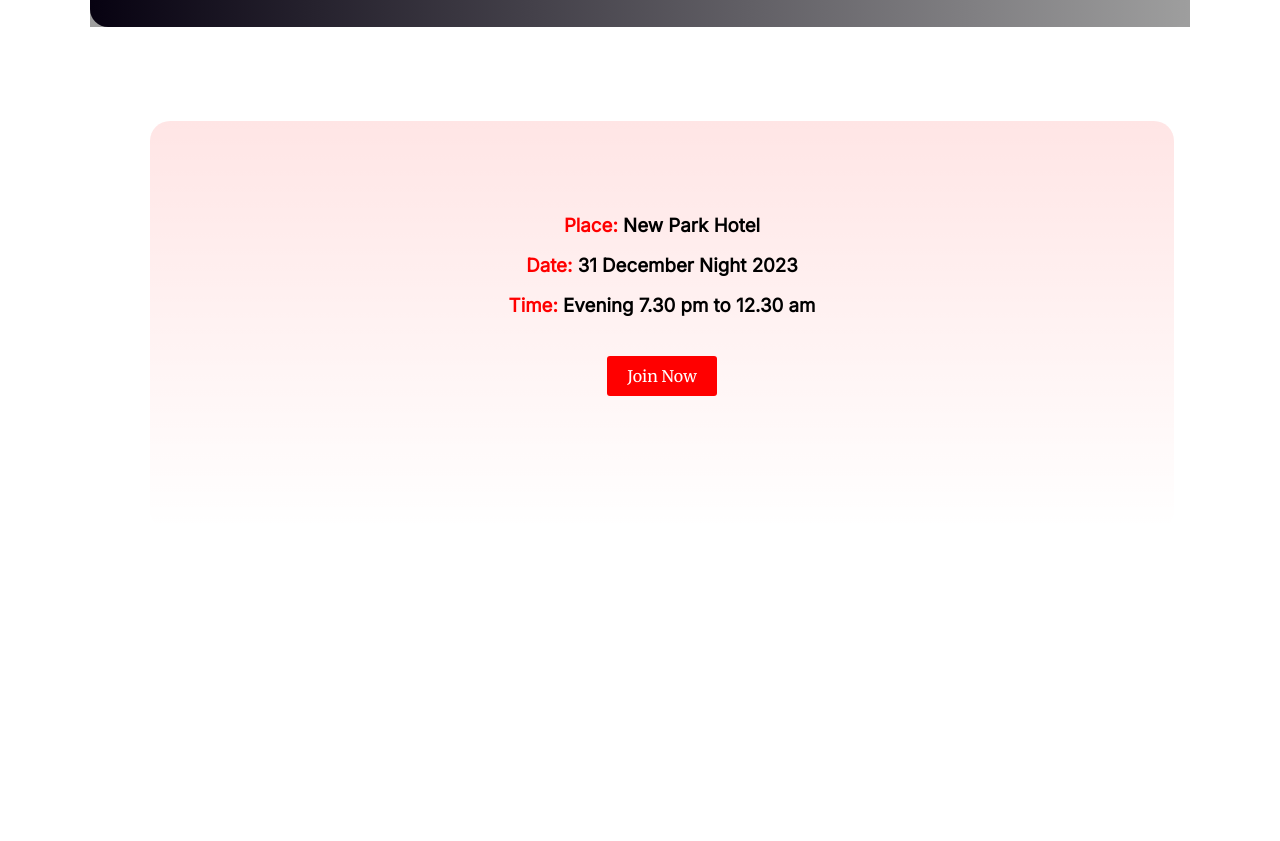
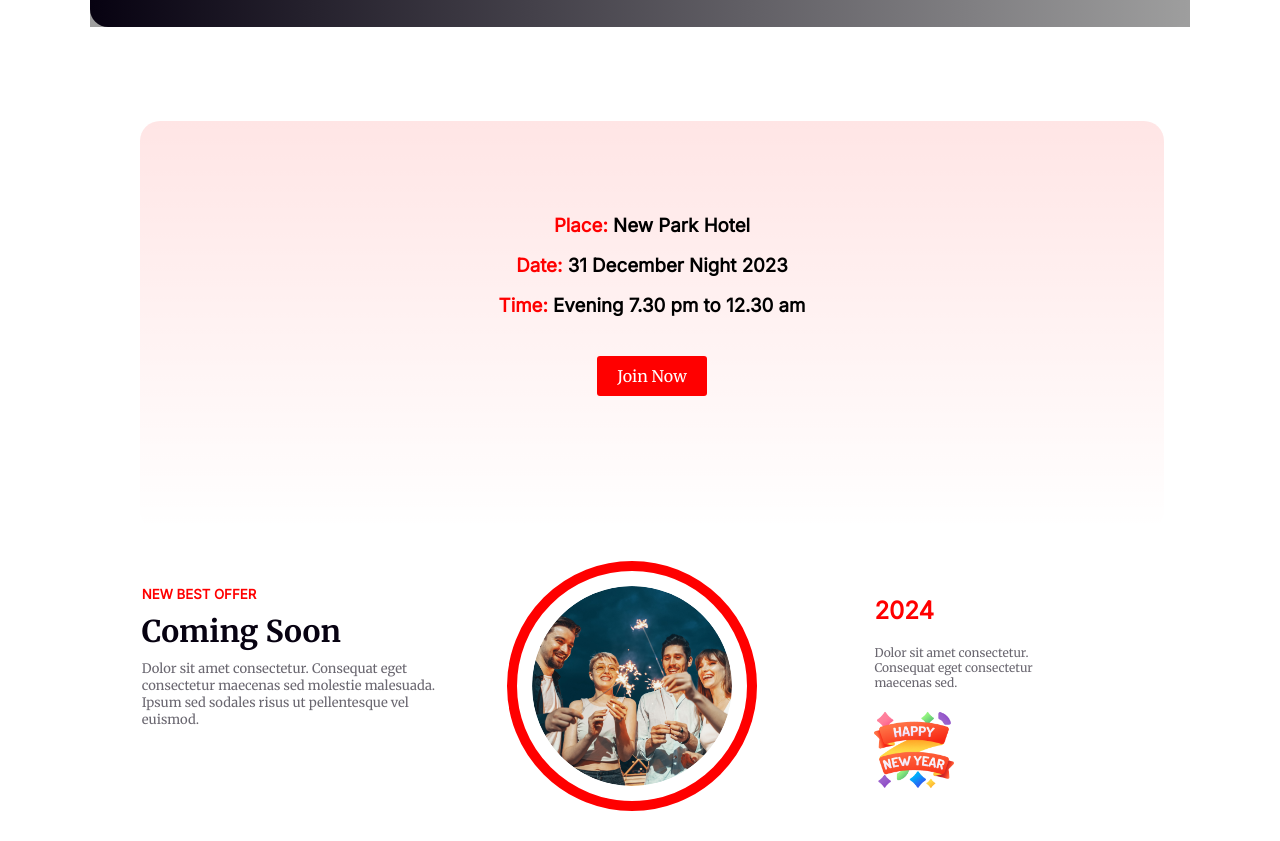
Before and after one commit to rashed4752/Happy_New_Year, a plain HTML site: page index.html in a window 1280 px wide. Shown: the part 1743-2584 px from the top of the page. Before the commit the page ends 2284 px from the top, so only its background shows below. Drawn offline with Linux system fonts and the light colour scheme; grey boxes are pictures that could not be loaded.

Commit message:
new year coming soong section add

```diff
--- a/index.html
+++ b/index.html
@@ -57,5 +57,23 @@
     </main>
     <!-- palce park & hotel section end -->
 
+    <!-- new year comming soon section start -->
+    <main class="new_year_section">
+        <div class="first_colum">
+            <h5>NEW BEST OFFER</h5>
+            <h2>Coming Soon</h2>
+            <p>Dolor sit amet consectetur. Consequat eget consectetur maecenas sed molestie malesuada. Ipsum sed sodales risus ut pellentesque vel euismod. </p>
+        </div>
+        <div class="second_colum">
+            <img src="image/Ellipse 1.png" alt="">
+        </div>
+        <div class="first_colum_icon">
+            <h2>2024</h2>
+            <p>Dolor sit amet consectetur. Consequat eget consectetur maecenas sed.</p>
+            <img src="image/Group 96.png" alt="">
+        </div>
+    </main>
+    <!-- new year comming soon section end -->
+
 </body>
 </html>
--- a/style.css
+++ b/style.css
@@ -150,7 +150,7 @@ a{
     width: 80%;
     height: 250px;
     padding: 80px 0px;
-    margin: 10px 150px;
+    margin: 10px 140px;
     background: linear-gradient(180deg, rgba(255, 0, 0, 0.10) 0%, rgba(255, 0, 0, 0.00) 100%);
     text-align: center;
     border-radius: 20px;
@@ -180,3 +180,75 @@ a{
     color: #020B11;
 }
 /* -------------------------------- */
+
+/* new year comming soon section */
+.new_year_section{
+    width: 88%;
+    margin: 20px auto;
+    display: flex;
+    padding: 10px;
+    /* background-color: rgb(0, 0, 0); */
+    justify-content: space-between;
+}
+.first_colum{
+    width: 395px;
+    height: auto;
+    /* margin: 0px 5px; */
+    margin-left: 30px;
+    padding-top: 15px;
+    padding-left: 35px;
+}
+.first_colum h5{
+    color: red;
+    font-family: 'Inter';
+    margin: 10px 0px;
+}
+.first_colum h2{
+    font-size: 30px;
+    margin: 10px 0px;
+    color: #070211;
+}
+.first_colum p {
+    color: rgba(7, 2, 17, 0.60);
+    width: 300px;
+    height: 130px;
+    font-size: 13px;
+}
+.second_colum{
+    width: 395px;
+    height: auto;
+    margin: 0px 5px;
+    margin-right: 30px;
+}
+.second_colum img{
+    width: 200px;
+    display: block;
+    margin: 0 auto;
+    border: 10px solid rgb(255, 0, 0);
+    border-radius: 50%;
+    padding: 15px;
+}
+.first_colum_icon{
+    width: 395px;
+    height: auto;
+    margin: 0px 5px;
+    padding-top: 15px;
+    padding-left: 45px;
+}
+.first_colum_icon h2{
+    color: #ff0000;
+    padding: 20px 0px;
+    font-family: 'Inter';
+}
+.first_colum_icon p{
+    color: rgba(7, 2, 17, 0.60);
+    width: 200px;
+    /* height: 80px; */
+    font-size: 12px;
+}
+.first_colum_icon img{
+    width: 80px;
+    height: auto;
+    margin-top: 20px;
+}
+/* -------------------------------- */
```
